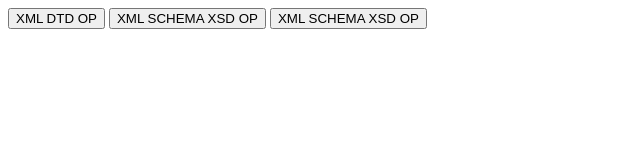
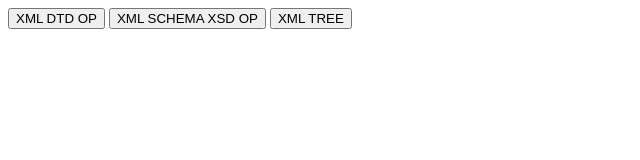
Before and after one commit to ArinSM/XML, a plain HTML site: page index.html in a window 1280 px wide. Shown: the whole page, without its empty margins (0-640 px from the left). Drawn offline with Linux system fonts and the light colour scheme.

Commit message:
update index.html

```diff
--- a/index.html
+++ b/index.html
@@ -8,7 +8,7 @@
 
   <a href="DMART.xml" target="_parent"><button class="btn btn7">XML DTD OP</button></a>
   <a href="rohan.xml" target="_parent"><button class="btn btn7">XML SCHEMA XSD OP</button></a>
-  <a href="student.xml" target="_parent"><button class="btn btn7">XML SCHEMA XSD OP</button></a>
+  <a href="student.xml" target="_parent"><button class="btn btn7">XML TREE</button></a>
 
  </body>
 </html>
```
